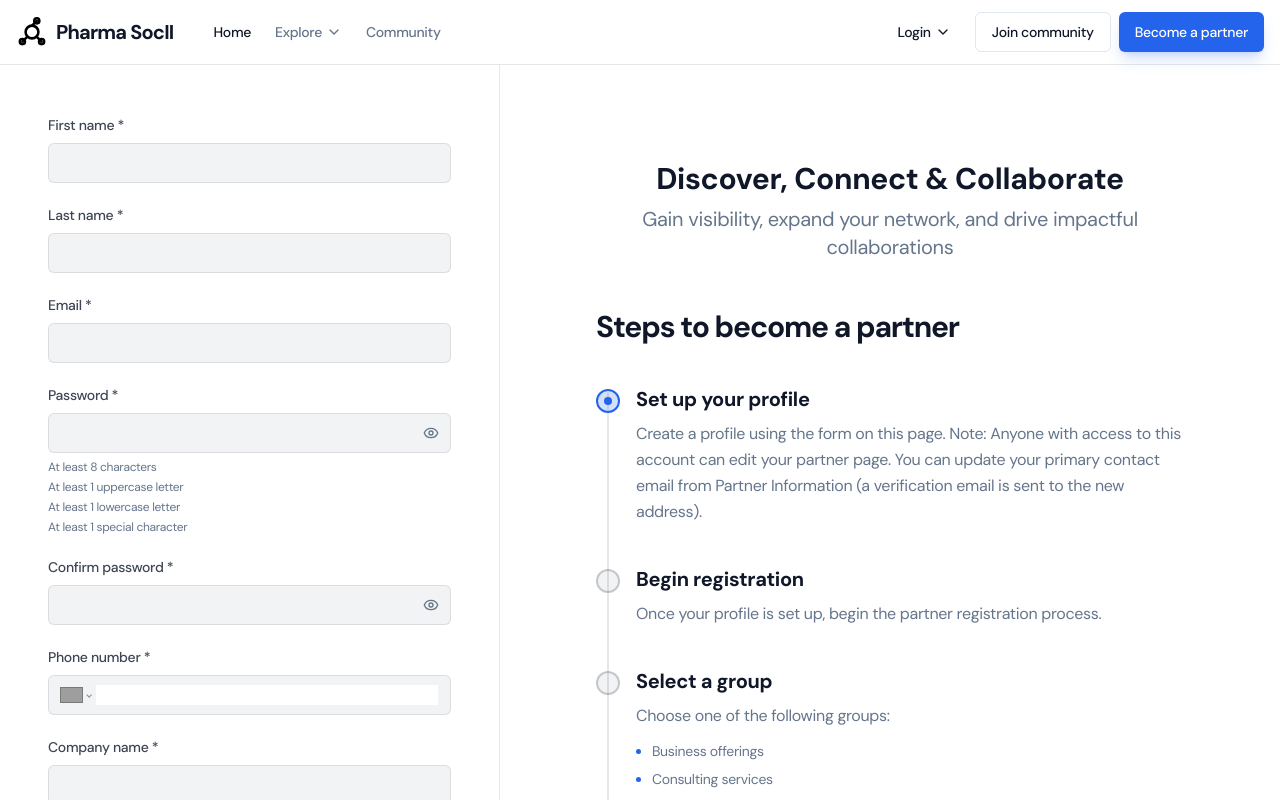
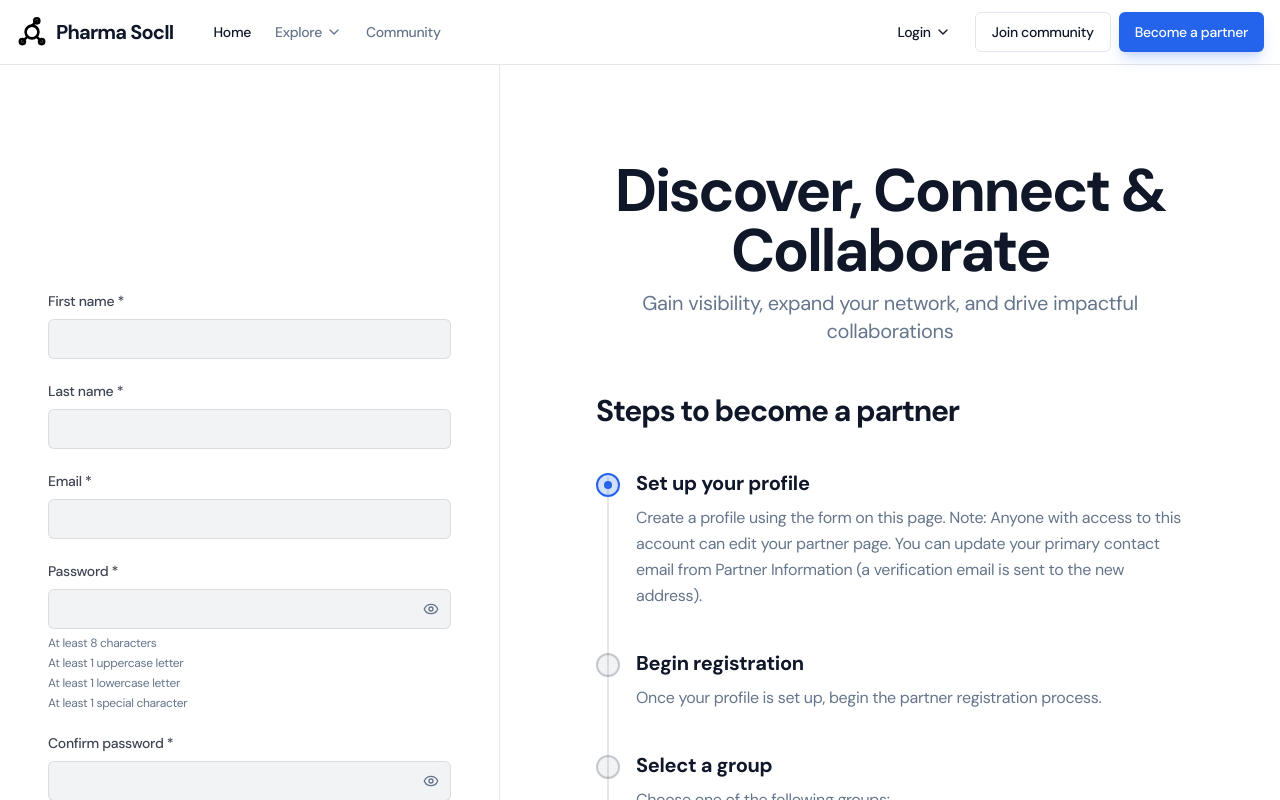
Before and after one commit to simran-kanda1/pharmasocii, a React (Vite) app: page /signup in a window 1280 px wide. Shown: the top 800 px of the page. Built offline with nearby package versions, Linux system fonts and the light colour scheme; no server answers; grey boxes are pictures that could not be loaded.

Commit message:
Move registration form down and enlarge heading

```diff
--- a/src/pages/PartnerRegister.tsx
+++ b/src/pages/PartnerRegister.tsx
@@ -144,6 +144,7 @@ export default function PartnerRegister() {
                 ) : (
                     <form
                         onSubmit={handleRegister}
+                        style={{ marginTop: "11rem" }}
                         onInvalid={(e) => {
                             const target = e.target as unknown as HTMLInputElement;
                             if (target.type === 'checkbox' && target.required && !target.checked) {
@@ -306,7 +307,7 @@ export default function PartnerRegister() {
 
                 <div className="max-w-3xl mx-auto space-y-12 relative z-10">
                     <div className="text-center space-y-2 mb-2">
-                        <h2 className="text-3xl font-bold text-foreground">Discover, Connect & Collaborate</h2>
+                        <h2 className="text-5xl lg:text-6xl font-extrabold tracking-tight text-foreground">Discover, Connect & Collaborate</h2>
                         <p className="text-xl text-muted-foreground">Gain visibility, expand your network, and drive impactful collaborations</p>
                     </div>
 
```
